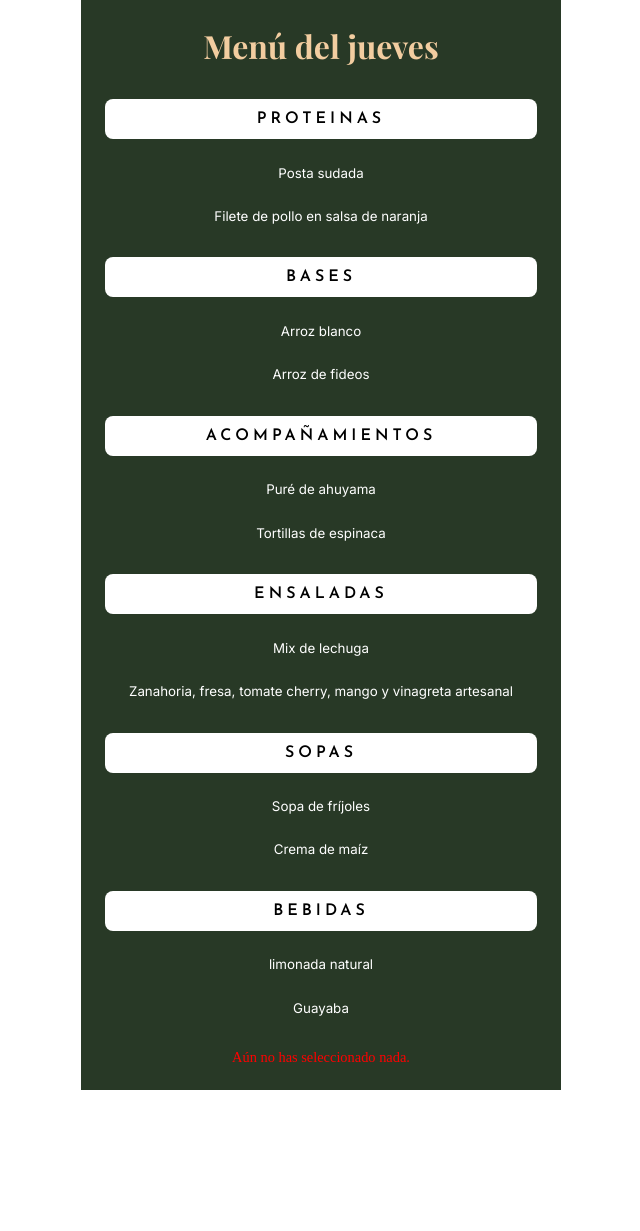
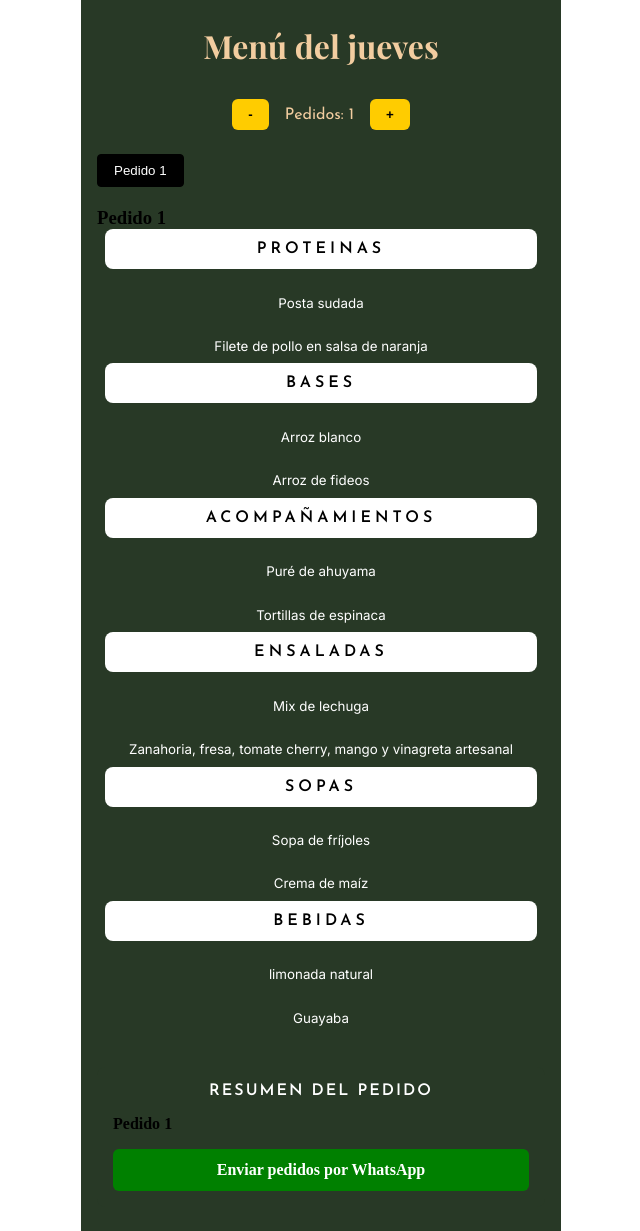
Before and after one commit to EsneiderCdD/MartinaClandestina, a React (Vite) app: page /menu/jueves in a window 1280 px wide. Shown: the whole page, without its empty margins (319-959 px from the left). Before the commit the page ends 1090 px from the top, so only its background shows below. Built offline with nearby package versions, Linux system fonts and the light colour scheme.

Commit message:
pedidos v1

```diff
--- a/src/components/DayMenu/DayMenu.jsx
+++ b/src/components/DayMenu/DayMenu.jsx
@@ -1,38 +1,78 @@
+// src/components/DayMenu/DayMenu.jsx
+
 import { useState } from 'react'
 import DishSelector from '../DishSelector/DishSelector'
 import OrderSummary from '../OrderSummary/OrderSummary'
+import OrderQuantitySelector from '../OrderQuantitySelector/OrderQuantitySelector'
 import styles from './DayMenu.module.css'
 
 const DayMenu = ({ dia, menu }) => {
-  const [seleccion, setSeleccion] = useState({})
+  const [cantidadPedidos, setCantidadPedidos] = useState(1)
+  const [selecciones, setSelecciones] = useState([{}])
+  const [pedidoActivo, setPedidoActivo] = useState(0)
 
   const manejarSeleccion = (categoria, opcion) => {
-    setSeleccion((prev) => ({
-      ...prev,
-      [categoria]: opcion
-    }))
+    setSelecciones((prev) => {
+      const nuevasSelecciones = [...prev]
+      nuevasSelecciones[pedidoActivo] = {
+        ...nuevasSelecciones[pedidoActivo],
+        [categoria]: opcion
+      }
+      return nuevasSelecciones
+    })
+  }
+
+  const manejarCantidad = (nuevaCantidad) => {
+    if (nuevaCantidad < 1) return
+
+    setCantidadPedidos(nuevaCantidad)
+    setSelecciones((prev) => {
+      if (nuevaCantidad > prev.length) {
+        return [...prev, ...Array(nuevaCantidad - prev.length).fill({})]
+      } else {
+        return prev.slice(0, nuevaCantidad)
+      }
+    })
+    if (pedidoActivo >= nuevaCantidad) {
+      setPedidoActivo(nuevaCantidad - 1) // Mantener un pedido activo válido
+    }
   }
 
   return (
     <div className={styles.contenedor}>
       <h2 className={styles.titulo}>Menú del {dia}</h2>
 
-      {Object.entries(menu).map(([categoria, opciones]) => (
-        <div key={categoria} className={styles.bloque}>
-          {/* <div className={styles.categoria}>
-            <h3 className={styles.categoriaTitulo}>{categoria}</h3>
-          </div> */}
+      <OrderQuantitySelector cantidad={cantidadPedidos} setCantidad={manejarCantidad} />
 
+      {/* Selector de pedidos */}
+      <div className={styles.pedidosSelector}>
+        {Array.from({ length: cantidadPedidos }).map((_, index) => (
+          <button
+            key={index}
+            className={`${styles.pedidoBoton} ${pedidoActivo === index ? styles.activo : ''}`}
+            onClick={() => setPedidoActivo(index)}
+          >
+            Pedido {index + 1}
+          </button>
+        ))}
+      </div>
+
+      {/* Formulario del pedido activo */}
+      <div className={styles.bloque}>
+        <h3 className={styles.subtitulo}>Pedido {pedidoActivo + 1}</h3>
+
+        {Object.entries(menu).map(([categoria, opciones]) => (
           <DishSelector
+            key={categoria}
             categoria={categoria}
             opciones={opciones}
-            seleccionActual={seleccion[categoria]}
+            seleccionActual={selecciones[pedidoActivo]?.[categoria]}
             onSeleccionar={(opcion) => manejarSeleccion(categoria, opcion)}
           />
-        </div>
-      ))}
+        ))}
+      </div>
 
-      <OrderSummary seleccion={seleccion} dia={dia} />
+      <OrderSummary selecciones={selecciones} dia={dia} />
     </div>
   )
 }
--- a/src/components/DayMenu/DayMenu.module.css
+++ b/src/components/DayMenu/DayMenu.module.css
@@ -32,3 +32,21 @@
   letter-spacing: 4px;
   text-transform: uppercase;
 }
+.pedidosSelector {
+  display: flex;
+  gap: 10px;
+  margin: 20px 0;
+}
+
+.pedidoBoton {
+  padding: 8px 16px;
+  border: 1px solid #000;
+  background-color: #fff;
+  cursor: pointer;
+  border-radius: 4px;
+}
+
+.pedidoBoton.activo {
+  background-color: #000;
+  color: #fff;
+}
--- a/src/components/DishSelector/DishSelector.jsx
+++ b/src/components/DishSelector/DishSelector.jsx
@@ -1,3 +1,5 @@
+// src/components/DishSelector/DishSelector.jsx
+
 import styles from './DishSelector.module.css'
 
 const DishSelector = ({ categoria, opciones, seleccionActual, onSeleccionar }) => {
@@ -10,9 +12,7 @@ const DishSelector = ({ categoria, opciones, seleccionActual, onSeleccionar }) =
         {opciones.map((opcion, index) => (
           <li key={index}>
             <button
-              className={`${styles.boton} ${
-                seleccionActual === opcion ? styles.botonSeleccionado : ''
-              }`}
+              className={`${styles.boton} ${seleccionActual === opcion ? styles.botonSeleccionado : ''}`}
               onClick={() => onSeleccionar(opcion)}
             >
               {opcion}
--- /dev/null
+++ b/src/components/OrderQuantitySelector/OrderQuantitySelector.jsx
@@ -0,0 +1,20 @@
+// src/components/OrderQuantitySelector/OrderQuantitySelector.jsx
+
+import styles from './OrderQuantitySelector.module.css'
+
+const OrderQuantitySelector = ({ cantidad, setCantidad }) => {
+  const aumentar = () => setCantidad(cantidad + 1)
+  const disminuir = () => {
+    if (cantidad > 1) setCantidad(cantidad - 1)
+  }
+
+  return (
+    <div className={styles.selector}>
+      <button onClick={disminuir} className={styles.boton}>-</button>
+      <span className={styles.cantidad}>Pedidos: {cantidad}</span>
+      <button onClick={aumentar} className={styles.boton}>+</button>
+    </div>
+  )
+}
+
+export default OrderQuantitySelector
--- /dev/null
+++ b/src/components/OrderQuantitySelector/OrderQuantitySelector.module.css
@@ -0,0 +1,24 @@
+/* src/components/OrderQuantitySelector/OrderQuantitySelector.module.css */
+.selector {
+  display: flex;
+  justify-content: center;
+  align-items: center;
+  margin-bottom: 1.5rem;
+  gap: 1rem;
+}
+
+.boton {
+  background-color: var(--color-secondary);
+  color: black;
+  border: none;
+  padding: 0.5rem 1rem;
+  border-radius: 6px;
+  cursor: pointer;
+  font-weight: bold;
+}
+
+.cantidad {
+  color: var(--color-logo);
+  font-family: var(--font-category);
+  font-size: 1rem;
+}
--- a/src/components/OrderSummary/OrderSummary.jsx
+++ b/src/components/OrderSummary/OrderSummary.jsx
@@ -1,38 +1,41 @@
+// src/components/OrderSummary/OrderSummary.jsx
+
 import { generarMensaje } from '../../utils/generateOrderMessage'
 import styles from './OrderSummary.module.css'
 
-const OrderSummary = ({ seleccion, dia }) => {
-  const mensaje = generarMensaje(seleccion, dia)
+const OrderSummary = ({ selecciones, dia }) => {
+  const mensaje = generarMensaje(selecciones, dia)
 
-  const pedidoIncompleto = Object.values(seleccion).some(valor => !valor)
-
-  if (Object.keys(seleccion).length === 0) {
-    return <p className={styles.alerta}>Aún no has seleccionado nada.</p>
-  }
+  const pedidosIncompletos = selecciones.some(seleccion =>
+    Object.values(seleccion).some(valor => !valor)
+  )
 
   return (
     <div className={styles.contenedor}>
       <h3 className={styles.titulo}>Resumen del Pedido</h3>
 
-      <ul className={styles.lista}>
-        {Object.entries(seleccion).map(([categoria, opcion]) => (
-          <li key={categoria}>
-            {categoria}: {opcion}
-          </li>
-        ))}
-      </ul>
+      {selecciones.map((seleccion, index) => (
+        <div key={index} className={styles.pedido}>
+          <h4 className={styles.subtitulo}>Pedido {index + 1}</h4>
+          <ul className={styles.lista}>
+            {Object.entries(seleccion).map(([categoria, opcion]) => (
+              <li key={categoria}>{categoria}: {opcion}</li>
+            ))}
+          </ul>
+        </div>
+      ))}
 
-      {!pedidoIncompleto ? (
+      {!pedidosIncompletos ? (
         <a
           href={mensaje}
           target="_blank"
           rel="noopener noreferrer"
           className={styles.enlace}
         >
-          Enviar pedido por WhatsApp
+          Enviar pedidos por WhatsApp
         </a>
       ) : (
-        <p className={styles.alerta}>Selecciona todas las opciones para continuar.</p>
+        <p className={styles.alerta}>Selecciona todas las opciones para todos los pedidos.</p>
       )}
     </div>
   )
--- a/src/utils/generateOrderMessage.js
+++ b/src/utils/generateOrderMessage.js
@@ -1,9 +1,15 @@
-export const generarMensaje = (seleccion, dia) => {
-  let mensaje = `Hola, este es mi pedido para el ${dia}:\n`
+// src/utils/generateOrderMessage.js
 
-  for (const [categoria, opcion] of Object.entries(seleccion)) {
-    mensaje += `- ${categoria}: ${opcion}\n`
-  }
+export function generarMensaje(selecciones, dia) {
+  let mensaje = `Hola, quiero realizar los siguientes pedidos para el ${dia}:\n\n`
 
-  return `https://wa.me/?text=${encodeURIComponent(mensaje)}`
+  selecciones.forEach((seleccion, index) => {
+    mensaje += `Pedido ${index + 1}:\n`
+    Object.entries(seleccion).forEach(([categoria, opcion]) => {
+      mensaje += `- ${categoria}: ${opcion}\n`
+    })
+    mensaje += '\n'
+  })
+
+  return `https://wa.me/xxxxxxxxxxx?text=${encodeURIComponent(mensaje)}`
 }
```
